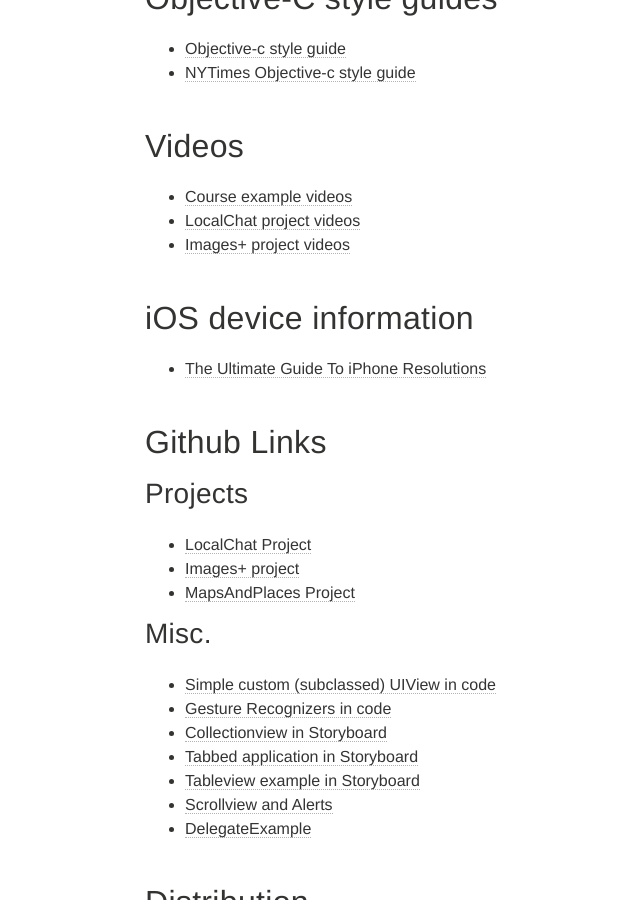
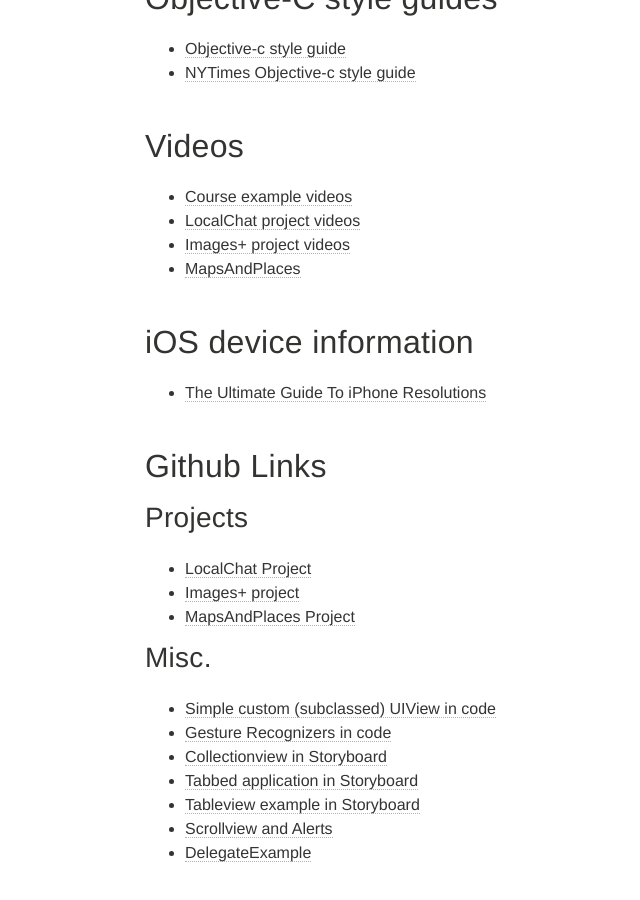
Before and after one commit to portlandcodeschool/ios, a Jekyll site: the page built from resources.md, in a window 1280 px wide and 900 px high, scrolled down 713 px. Shown: the whole window, without its empty margins (175-815 px from the left). Built offline with Jekyll 4.4.1, drawn with Linux system fonts in a browser that asks for light colours; nearby versions of some CDN libraries.

Commit message:
Update resources.md

```diff
--- a/resources.md
+++ b/resources.md
@@ -30,6 +30,7 @@ tags: [curriculum]
 * [Course example videos](https://drive.google.com/folderview?id=0B1jxDrjd4WIadWEtZ3BPb1phcUU&usp=sharing)
 * [LocalChat project videos](https://drive.google.com/folderview?id=0B1jxDrjd4WIaMklKTndhc1phTVE&usp=sharing)
 * [Images+ project videos](https://drive.google.com/folderview?id=0B1jxDrjd4WIaSUZTQm1mQ25tNVU&usp=sharing)
+* [MapsAndPlaces](https://drive.google.com/folderview?id=0B1jxDrjd4WIaMTFFeDFELWRJUms&usp=sharing)
 
 # iOS device information
 * [The Ultimate Guide To iPhone Resolutions](http://www.paintcodeapp.com/news/ultimate-guide-to-iphone-resolutions)
```
